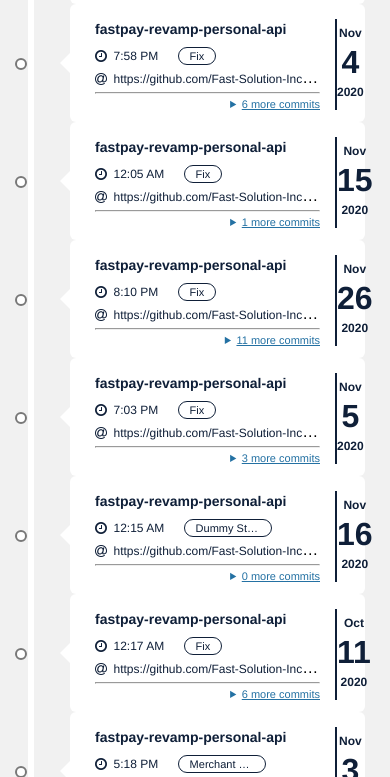
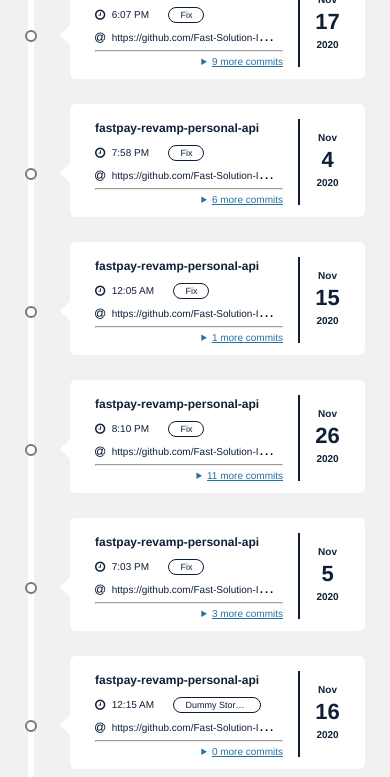
Before and after one commit to Nayon-Newroz/Developer-Timeline, a plain HTML site: page index.html in a window 390 px wide. Shown: the part 749-1526 px from the top of the page. Drawn offline with nearby package versions, Linux system fonts and the light colour scheme.

Commit message:
responsive

```diff
--- a/styles.css
+++ b/styles.css
@@ -337,6 +337,33 @@ summary {
     max-width: 225px;
 }
 
+@media only screen and (max-width: 900px) {
+  .contentDetailSide h2{
+    font-size: 12px;
+  }
+  .timeText{
+    font-size: 10px;
+  }
+  .linkStyle {
+    max-width: 180px;
+  }
+  .button{
+    font-size: 9px;
+  }
+  .fa{
+    font-size: 12px;
+  }
+  summary{
+    font-size: 10px;
+  }
+  .contentTimeSide p{
+    font-size: 10px;
+  }
+  .contentTimeSide h4{
+    font-size: 22px;
+  }
+}
+
 /* Media queries - Responsive timeline on screens less than 600px wide */
 
 @media screen and (max-width: 600px) {
@@ -350,6 +377,7 @@ summary {
     width: 100%;
     padding-left: 70px;
     padding-right: 25px;
+    padding-bottom: 25px;
   }
 
   /* Make sure that all arrows are pointing leftwards */
@@ -363,7 +391,7 @@ summary {
   /* Make sure all circles are at the same spot */
   .left::after,
   .right::after {
-    left: 15px;
+    left: 25px;
   }
 
   /* Make all right containers behave like the left ones */
```
